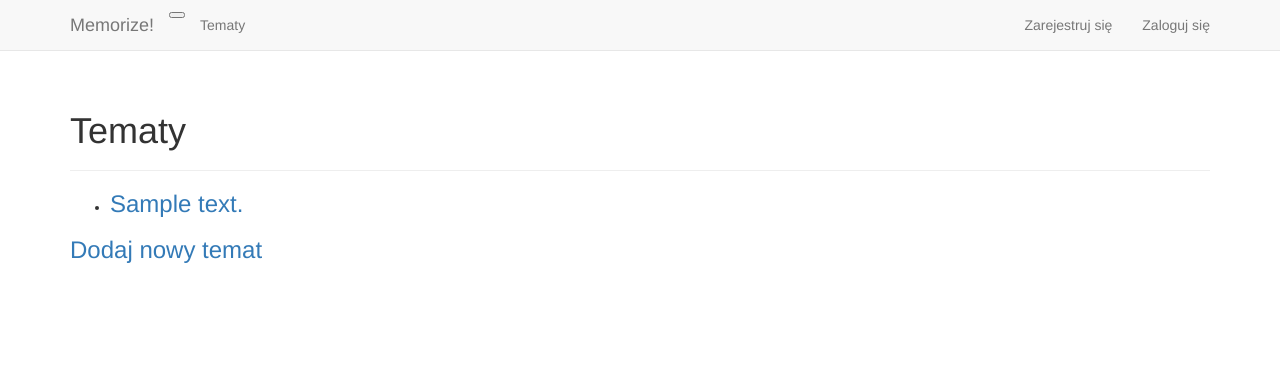
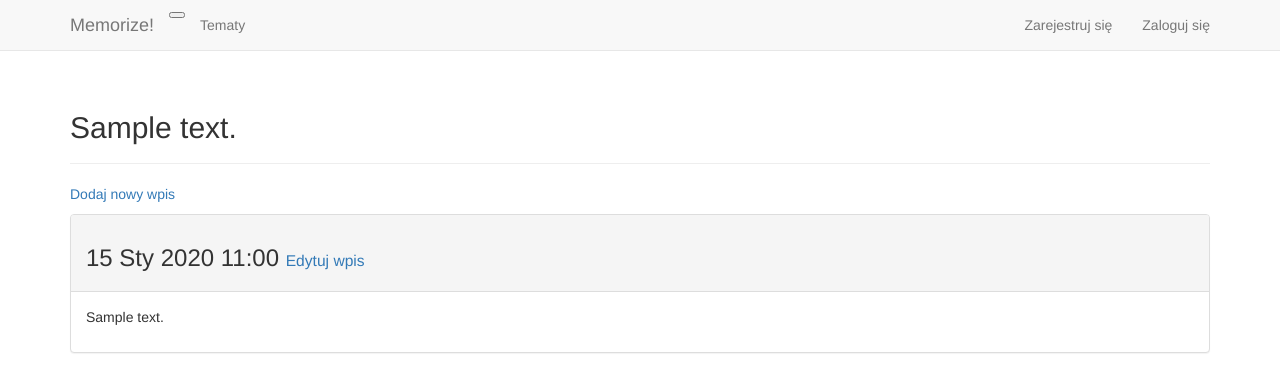
Before and after one commit to dh94martian/Aplikacja-Memorize-, a Django app: template memorizeapp/templates/memorizeapp/topics.html in a window 1280 px wide. Shown: the top 392 px of the page. Run offline with Django 3.2, Linux system fonts and the light colour scheme; the template is opened without the code that fills it: values that come from a table or form of the project are taken from there, others are empty; tables that the repository leaves empty hold one stand-in row (values such as "Sample post"); some libraries are stand-ins or nearby versions.

Commit message:
Changed topics.html
Added code for adding and editing entry

```diff
--- a/memorizeapp/templates/memorizeapp/topics.html
+++ b/memorizeapp/templates/memorizeapp/topics.html
@@ -1,21 +1,30 @@
 {% extends "memorizeapp/base.html" %}
 
 {% block header %}
-  <h1>Tematy</h1>
+	<h2>{{ topic }}</h2>
 {% endblock header %}
 
 {% block content %}
-  <ul>
-    {% for topic in topics %}
-      <li>
-        <h3>
-          <a href="{% url 'memorizeapp:topic' topic.id %}">{{ topic }}</a>
-        </h3>
-      </li>
-    {% empty %}
-      <li>Nie został jeszcze dodany żaden temat.</li>
-    {% endfor %}
-  </ul>
 
-  <h3><a href="{% url 'memorizeapp:new_topic' %}">Dodaj nowy temat</h3>
+	<p>
+		<a href="{% url 'memorizeapp:new_entry' topic.id %}">Dodaj nowy wpis</a>
+	</p>
+
+	{% for entry in entries %}
+		<div class='panel panel-default'>
+			<div class='panel-heading'>
+				<h3>
+					{{ entry.date_added|date:'d M Y H:i' }}
+					<small>
+						<a href="{% url 'memorizeapp:eddit_entry' entry.id %}">Edytuj wpis</a>
+					</small>
+				</h3>
+			</div>
+			<div class='panel-body'>
+				{{ entry.text|linebreaks }}
+			</div>
+		</div>
+	{% empty %}
+		Nie ma jeszcze żadnego wpisu dla tego tematu.
+	{% endfor %}
 {% endblock content %}
```
